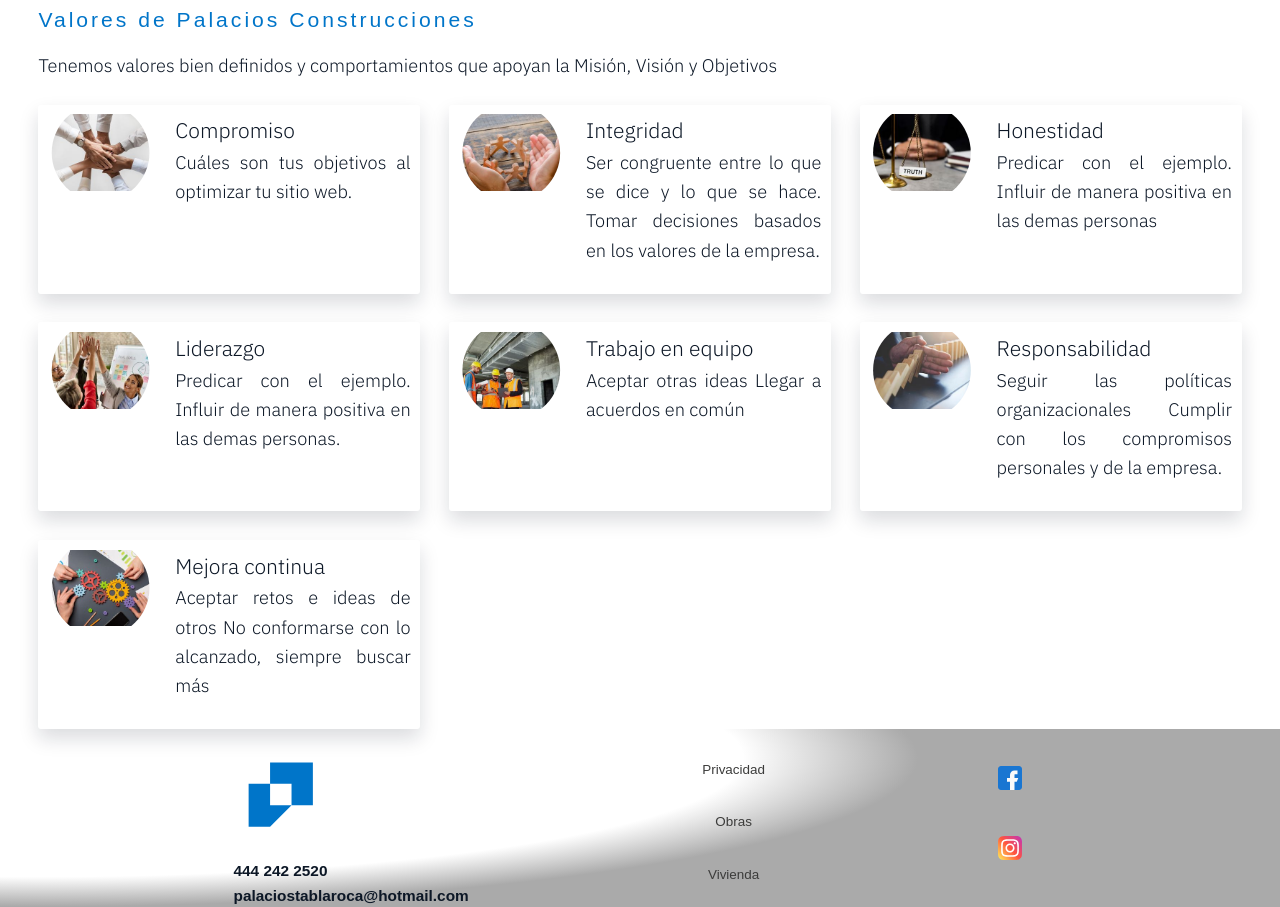
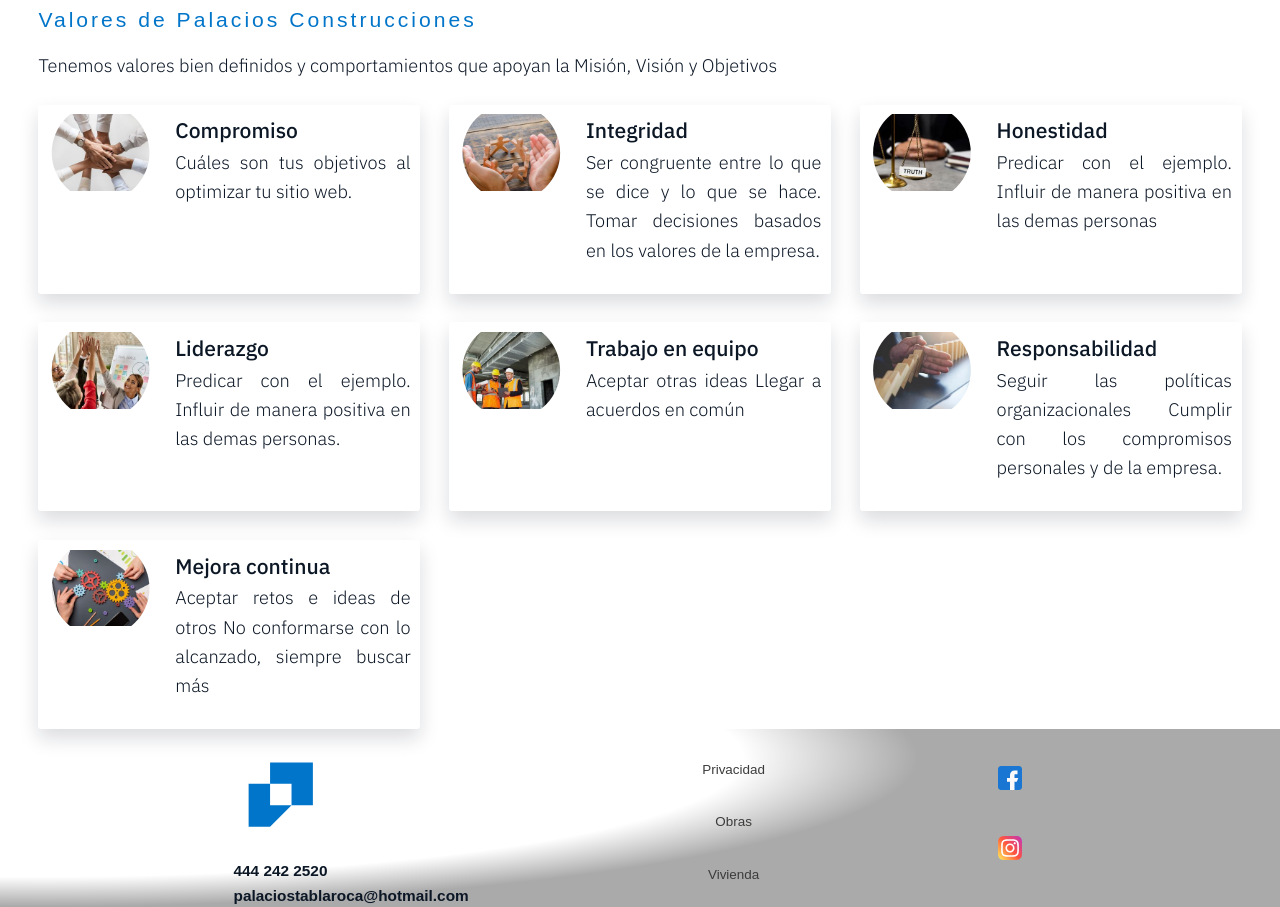
Before and after one commit to prisoftweb/palaciosconstrucciones, a Next.js app: page /nosotros in a window 1280 px wide. Shown: the part 1173-2080 px from the top of the page. Built offline with nearby package versions, Linux system fonts and the light colour scheme; a web font is replaced by a local one.

Commit message:
Update color and weight font

```diff
--- a/src/app/page.tsx
+++ b/src/app/page.tsx
@@ -132,7 +132,7 @@ export default async function Home() {
               />
             </a>
             <a className="asinstyle" href="/tablaroca">
-              <h2 className={`${typography.heading3} `}>Tablaroca</h2>
+              <h2 className={`${typography.heading5} `}>Tablaroca</h2>
             </a>
             <h4 className={typography.heading4}>
               Servicios de muros de tablaroca y durock, fachadas estructurales, steel framing, limpieza y lavado de muros tilt-up  son algunos de nuestros servicios
@@ -154,7 +154,7 @@ export default async function Home() {
               />
             </a>
             <a className="asinstyle" href="/finishes">
-              <h2 className={`${typography.heading3} `}>Acababados</h2>
+              <h2 className={`${typography.heading5} `}>Acababados</h2>
             </a>
             <h4 className={typography.heading4}>
             Acabados en general en remodelaciones, pasta, texturizados, instalación de pisos y muros cerámicos, instalación de pisos epóxicos e instalación de piso laminado y madera.
@@ -178,7 +178,7 @@ export default async function Home() {
               />
             </a>
             <a className="asinstyle" href="/ceilings">
-              <h2 className={`${typography.heading3} `}>Plafones</h2>
+              <h2 className={`${typography.heading5} `}>Plafones</h2>
             </a>
             <h4 className={typography.heading4}>
               Servicios de lambrines, plafones ciegos, plafones decorativos, plafones reticulados, fachadas estructurales y mas.
@@ -202,7 +202,7 @@ export default async function Home() {
             </a>
 
             <a className="asinstyle" href="/paintings">
-              <h2 className={`${typography.heading3} `}>Pintura</h2>
+              <h2 className={`${typography.heading5} `}>Pintura</h2>
             </a>
 
             <h4 className={typography.heading4}>
--- a/src/app/sass/base/_typography.module.scss
+++ b/src/app/sass/base/_typography.module.scss
@@ -24,6 +24,10 @@ $default_font_size_md: 1.8rem;
 %heading {
   font-family: $font_primary;
   font-weight: 300;
+}
+%headingneg {
+  font-family: $font_primary;
+  font-weight: 500;
 }
 %headingthin {
   font-family: $font_primary;
@@ -304,8 +308,7 @@ $default_font_size_md: 1.8rem;
   }
 }
 .heading5 {
-  @extend %heading;
-  font-weight: 300;
+  @extend %headingneg;
   font-size: 2.2rem;
   text-align: justify;
   color: $color_grey_dark_1;
@@ -320,8 +323,7 @@ $default_font_size_md: 1.8rem;
 }
 
 .subtitlespecial {
-  @extend %heading;
-  font-weight: 300;
+  @extend %headingneg;
   font-size: 2.2rem;
   text-align: justify;
   color: $color_grey_dark_1;
```
